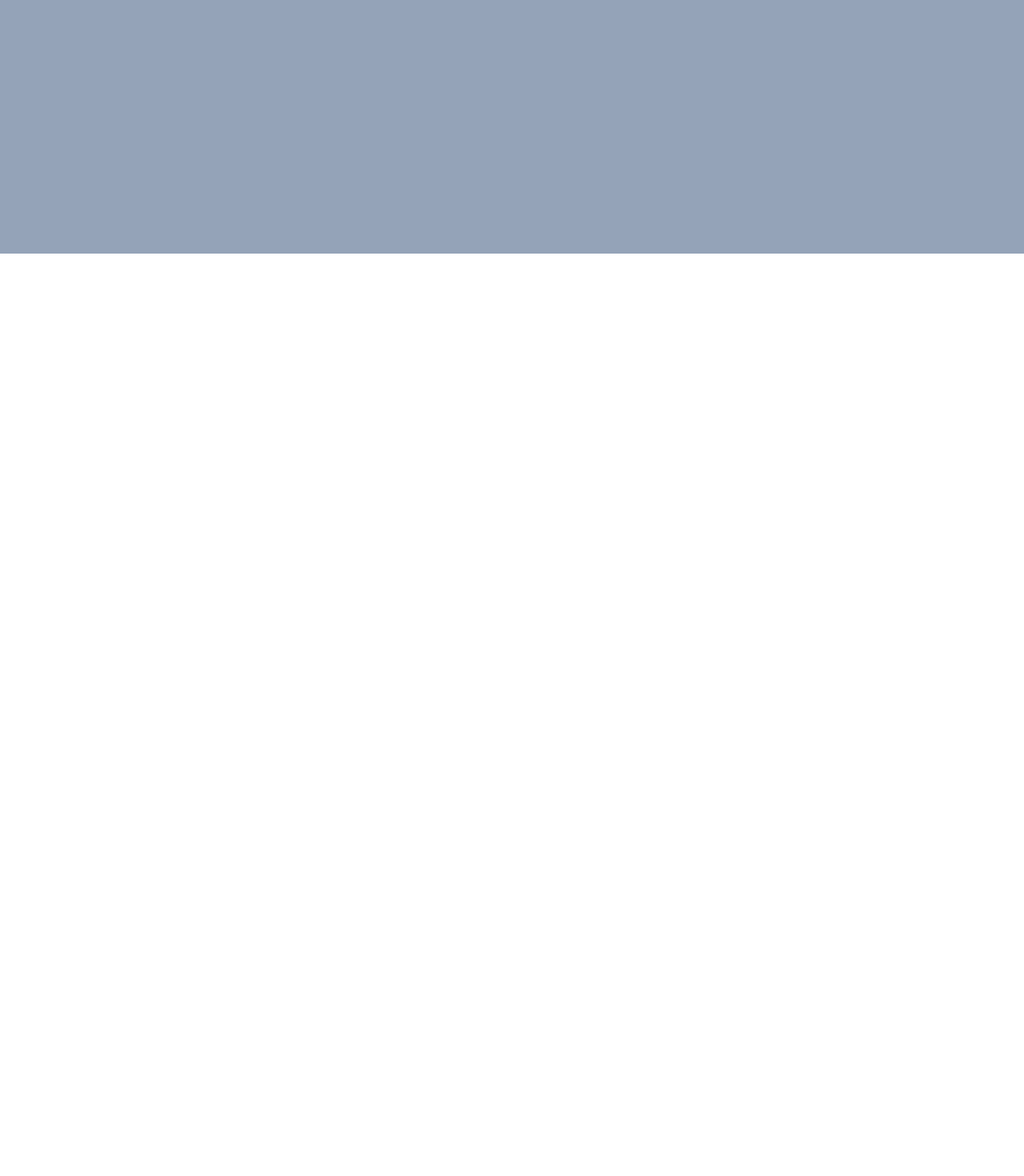
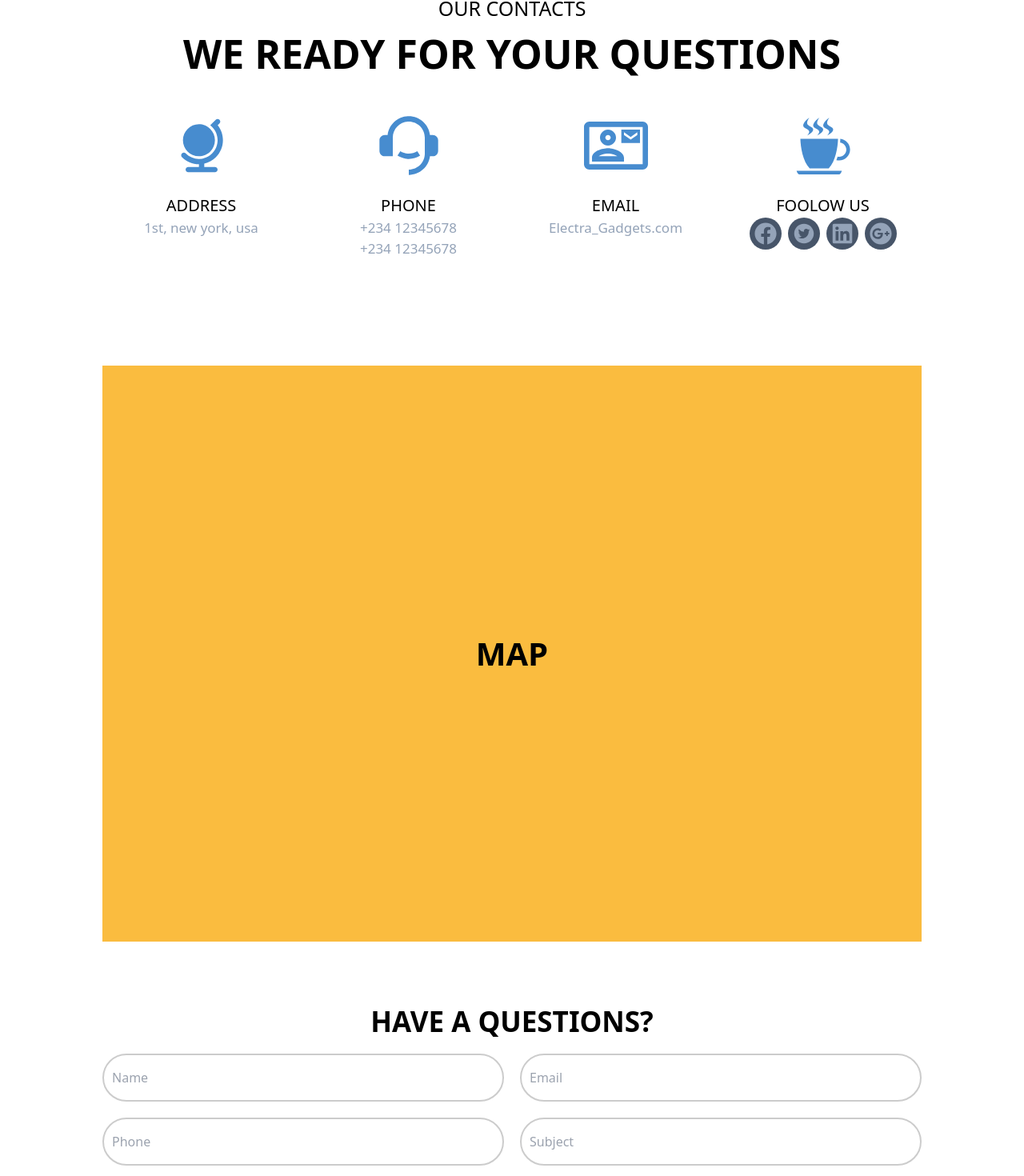
Before and after one commit to AscenxioBlog/Electra_Gadgets-, a React (Vite) app in the folder client/: page /contact in a window 1280 px wide. Shown: the part 1193-2663 px from the top of the page at 80% size. Before the commit the page ends 1510 px from the top, so only its background shows below. Built offline with nearby package versions, Linux system fonts and the light colour scheme.

Commit message:
Updated by ascenxio

```diff
--- a/client/package.json
+++ b/client/package.json
@@ -12,6 +12,7 @@
   "dependencies": {
     "react": "^18.3.1",
     "react-dom": "^18.3.1",
+    "react-icons": "^5.3.0",
     "react-router-dom": "^6.26.1"
   },
   "devDependencies": {
--- a/client/src/ConstantComponent/HeaderComponent/HeaderComponent.jsx
+++ b/client/src/ConstantComponent/HeaderComponent/HeaderComponent.jsx
@@ -1,5 +1,7 @@
 import React from 'react'
 import { Link } from 'react-router-dom'
+import { FaCartPlus } from "react-icons/fa6";
+import { FaUserPlus } from "react-icons/fa6";
 
 function HeaderComponent() {
   return (
@@ -7,7 +9,7 @@ function HeaderComponent() {
         <div className='h-[70px] bg-[white] z-30 grid grid-cols-2 fixed top-0 w-[100%] md:grid-cols-2 lg:h-[70px] lg:grid-cols-4 lg:flex lg:items-center justify-between'>
                <div className='text-[30px] gap-2 p-[20px] text-[#FD282A] flex items-center md:text-[40px] md:ml-[30px] '>
                     <i class="fa-solid fa-cart-shopping"></i>
-                    <span className='text-[black] text-[30px] font-bold md:text-[40px] lg:text-3xl'>EleStore</span>
+                    <span className='text-[black] text-[30px] font-bold md:text-[40px] lg:text-3xl'>Electra_Gadget</span>
                </div>
 
                <div className='font-medium text-[17px] hidden lg:inline-block'>
@@ -23,9 +25,9 @@ function HeaderComponent() {
                <div className='text-[40px] mt-5 ml-[140px] inline-block md:text-[40px] md:ml-80 lg:hidden'><i class="fa-solid fa-bars"></i></div>
 
                <div className='hidden gap-[40px] lg:flex lg:items-center lg:justify-center lg:pr-[70px]'>
-                   <div className='bg-[#F1F1F1] h-[50px] w-[50px] rounded-[50%] flex justify-center items-center hover:bg-[#fd282ca4]'><i class="fa-solid fa-user"></i></div>
+                   <div className='bg-[#F1F1F1] h-[50px] w-[50px] rounded-[50%] flex justify-center items-center hover:bg-[#fd282ca4]'><FaUserPlus /></div>
                    <div className='bg-[#F1F1F1] rounded-[50%] h-[50px] w-[50px] flex justify-center items-center'><i class="fa-regular fa-heart"></i></div>
-                   <div className='bg-[#F1F1F1] rounded-[50%] h-[50px] w-[50px] flex justify-center items-center'><i class="fa-solid fa-cart-shopping"></i></div>
+                   <div className='bg-[#F1F1F1] rounded-[50%] h-[50px] w-[50px] flex justify-center items-center'><FaCartPlus /></div>
                </div>
            </div>
     </div>
--- a/client/src/UI/ContactComponent/ContactComponent.jsx
+++ b/client/src/UI/ContactComponent/ContactComponent.jsx
@@ -1,6 +1,8 @@
 import React from 'react'
 import ContactComponent1 from './ContactComponent1'
 import ContactComponent2 from './ContactComponent2'
+import ContactComponent3 from './ContactComponent3'
+import ContactComponent4 from './ContactComponent4'
 
 function ContactComponent() {
   return (
@@ -9,6 +11,8 @@ function ContactComponent() {
     <div className=' mt-[70px]'>
       <ContactComponent1/>
       <ContactComponent2/>
+      <ContactComponent3/>
+      <ContactComponent4/>
     </div>
 
   )
--- a/client/src/UI/ContactComponent/ContactComponent2.jsx
+++ b/client/src/UI/ContactComponent/ContactComponent2.jsx
@@ -1,9 +1,56 @@
 import React from 'react'
-
+import { TiGlobe } from "react-icons/ti";
+import { RiCustomerService2Fill } from "react-icons/ri";
+import { Link } from 'react-router-dom';
+import { MdOutlineContactMail } from "react-icons/md";
+import { GiCoffeeCup } from "react-icons/gi";
+import { FaFacebook } from "react-icons/fa";
+import { AiFillTwitterCircle } from "react-icons/ai";
+import { FaLinkedin } from "react-icons/fa";
+import { FaGooglePlus } from "react-icons/fa";
 function ContactComponent2() {
   return (
-    <div className=' h-[400px] w-full bg-slate-400'>
+    <div className=' min-h-[500px] md:h-[200px] lg:h-[200px] w-full bg-[] flex flex-col justify-center'>
+      <div className=" h-[150px] w-full bg-[] flex flex-col items-center">
+        <h1 className=' text-[20px] md:text-[25px] font-medium'>OUR CONTACTS</h1>
+        <h1 className=' text-[30px] md:text-[40px] lg:text-[50px] font-extrabold uppercase'>we ready for your <span className='hidden md:inline-block'>questions</span></h1>
+        <span className=' md:hidden lg:hidden uppercase text-[30px] font-extrabold'>questions</span>
+      </div>
 
+      <div className=" min-h-[200px] w-full bg-[]  flex justify-center ">
+        <div className="min-h-[200px] w-[80%] md:w-[95%] lg:w-[80%] bg-[] grid grid-cols-1 md:grid-cols-4 gap-3">
+          <div className="h-[200px] bg-[] flex flex-col items-center">
+            <section className=' h-[100px] w-full bg-[] text-[80px] text-MainBg flex  justify-center'><TiGlobe /></section>
+            <span className=' text-[20px] font-medium text-center'>ADDRESS</span>
+            <span className=' text-[17px] text-slate-400'>1st, new york, usa</span>
+          </div>
+
+
+          <div className="h-[200px] bg-[] flex flex-col items-center">
+          <section className=' h-[100px] w-full bg-[] text-[80px] text-MainBg flex  justify-center'><RiCustomerService2Fill /></section>
+            <span className=' text-[20px] font-medium text-center'>PHONE</span>
+            <span className=' text-[17px] text-slate-400 hover:underline'><Link>+234 12345678</Link></span>
+            <span className=' text-[17px] text-slate-400 hover:underline'><Link>+234 12345678</Link></span>
+          </div>
+
+
+          <div className="h-[200px] bg-[] flex flex-col items-center">
+          <section className=' h-[100px] w-full bg-[] text-[80px] text-MainBg flex  justify-center'><MdOutlineContactMail /></section>
+            <span className=' text-[20px] font-medium text-center'>EMAIL</span>
+            <span className=' text-[17px] text-slate-400 hover:underline'><Link>Electra_Gadgets.com</Link></span>
+          </div>
+          <div className="h-[200px] bg-[] flex flex-col items-center">
+          <section className=' h-[100px] w-full bg-[] text-[80px] text-MainBg flex  justify-center'><GiCoffeeCup /></section>
+            <span className=' text-[20px] font-medium text-center'>FOOLOW US</span>
+           <div className=" w-full flex gap-2 justify-center">
+           <section className=' h-[40px] w-[40px] rounded-[50%] bg-slate-600 text-[28px] text-slate-400 flex justify-center items-center hover:bg-MainBg transition-all hover:scale-[1.2]'><FaFacebook /></section>
+            <section className=' h-[40px] w-[40px] rounded-[50%] bg-slate-600 text-[28px] text-slate-400 flex justify-center items-center hover:bg-MainBg transition-all hover:scale-[1.2]'><AiFillTwitterCircle /></section>
+            <section className=' h-[40px] w-[40px] rounded-[50%] bg-slate-600 text-[28px] text-slate-400 flex justify-center items-center hover:bg-MainBg transition-all hover:scale-[1.2]'><FaLinkedin /></section>
+            <section className=' h-[40px] w-[40px] rounded-[50%] bg-slate-600 text-[28px] text-slate-400 flex justify-center items-center hover:bg-MainBg  transition-all hover:scale-[1.2]'><FaGooglePlus /></section>
+           </div>
+          </div>
+        </div>
+      </div>
     </div>
   )
 }
--- /dev/null
+++ b/client/src/UI/ContactComponent/ContactComponent3.jsx
@@ -0,0 +1,13 @@
+import React from 'react'
+
+function ContactComponent3() {
+  return (
+    <div className=' h-[100vh] w-full bg-[] flex justify-center items-center'>
+      <div className=" h-[90vh] w-full md:w-[95%] lg:w-[80%] bg-btncolo flex justify-center items-center">
+        <h1 className='text-[40px] font-bold'>MAP</h1>
+      </div>
+    </div>
+  )
+}
+
+export default ContactComponent3
--- /dev/null
+++ b/client/src/UI/ContactComponent/ContactComponent4.jsx
@@ -0,0 +1,75 @@
+import React from 'react'
+import CustomInput from '../../ReusableComponent/InputComponent/CustomInput'
+import CustomButton from '../../ReusableComponent/BtnComponent/CustomBtnComponent'
+
+function ContactComponent4() {
+  return (
+    <div className=' h-[100vh] w-full bg-[] flex justify-center items-center'>
+        <div className=" h-[95vh] w-full md:w-[95%] lg:w-[80%] bg-[]">
+            <div className=" h-[80px] w-full bg-[] text-[25px] md:text-[35px] font-bold uppercase flex justify-center items-center">
+                <h1>have a questions?</h1>
+            </div>
+
+
+          <form action="">
+          <div className=" min-h-[80px] w-full bg-[] grid grid-cols-1 md:grid-cols-2  gap-5">
+            <CustomInput
+                type="text"
+                name="name"
+                required
+               placeholder= 'Name'
+                className='bb h-[60px]  bg-[transparent] rounded-[45px]'
+            />
+
+            <CustomInput
+                type="text"
+                name="email"
+                required
+               placeholder= 'Email'
+                className='bb h-[60px]  bg-[transparent] rounded-[45px]'
+             />
+            </div>
+
+            <div className=" min-h-[80px] w-full bg-[] grid grid-cols-1 md:grid-cols-2  gap-5">
+            <CustomInput
+                type="text"
+                name="phone"
+                required
+               placeholder= 'Phone'
+                className='bb h-[60px]  bg-[transparent] rounded-[45px]'
+            />
+
+            <CustomInput
+                type="text"
+                name="subject"
+                required
+               placeholder= 'Subject'
+                className='bb h-[60px]  bg-[transparent] rounded-[45px]'
+             />
+            </div>
+            <br />
+
+            <textarea
+                 name="message"
+                 required
+                 className='bb h-[200px] w-[100%] rounded-[10px]  bg-[transparent] pl-3 pt-2'
+                 placeholder='Your Message'
+            ></textarea>
+            <div className=" h-[80px] w-full bg-[] flex justify-center items-center">
+                <CustomInput
+
+
+                    type= 'submit'
+                className='bb cc h-[60px]  w-[150px] bg-[#FABC3F] rounded-[50px] text-white '
+
+
+                />
+            </div>
+          </form>
+        </div>
+
+    </div>
+  )
+}
+
+export default ContactComponent4
--- a/client/src/index.css
+++ b/client/src/index.css
@@ -2,6 +2,11 @@
 @tailwind components;
 @tailwind utilities;
 
+*{
+    padding: 0;
+    margin: 0;
+    outline: 0;
+}
 .aboutH{
     background-image: url(UI/AboutComponent/Aboutpictures/headpictures.jpg);
     background-repeat: none;
@@ -20,7 +25,20 @@
     background-blend-mode: darken;
 
 }
+.bb{
+    border: 2px solid #cccccc;
+    padding-left: 10px;
 
+}
+.bb:focus{
+    border: 2px solid #478CCF;
+
+
+}
+
+.cc:hover{
+    box-shadow:0 0 10px #478CCF;
+}
 
 
 
```
Also changed, not shown: 1 other file (tests, documents, lock files or other folders).
